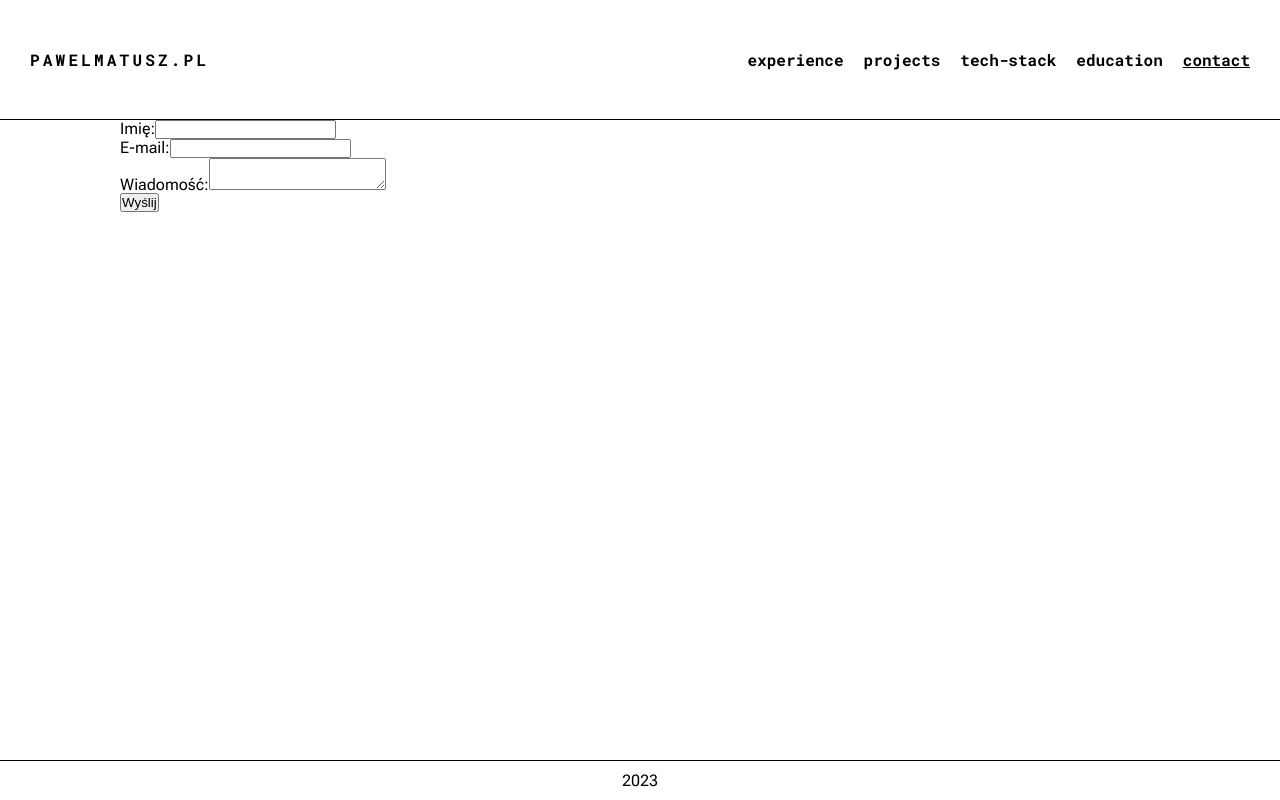
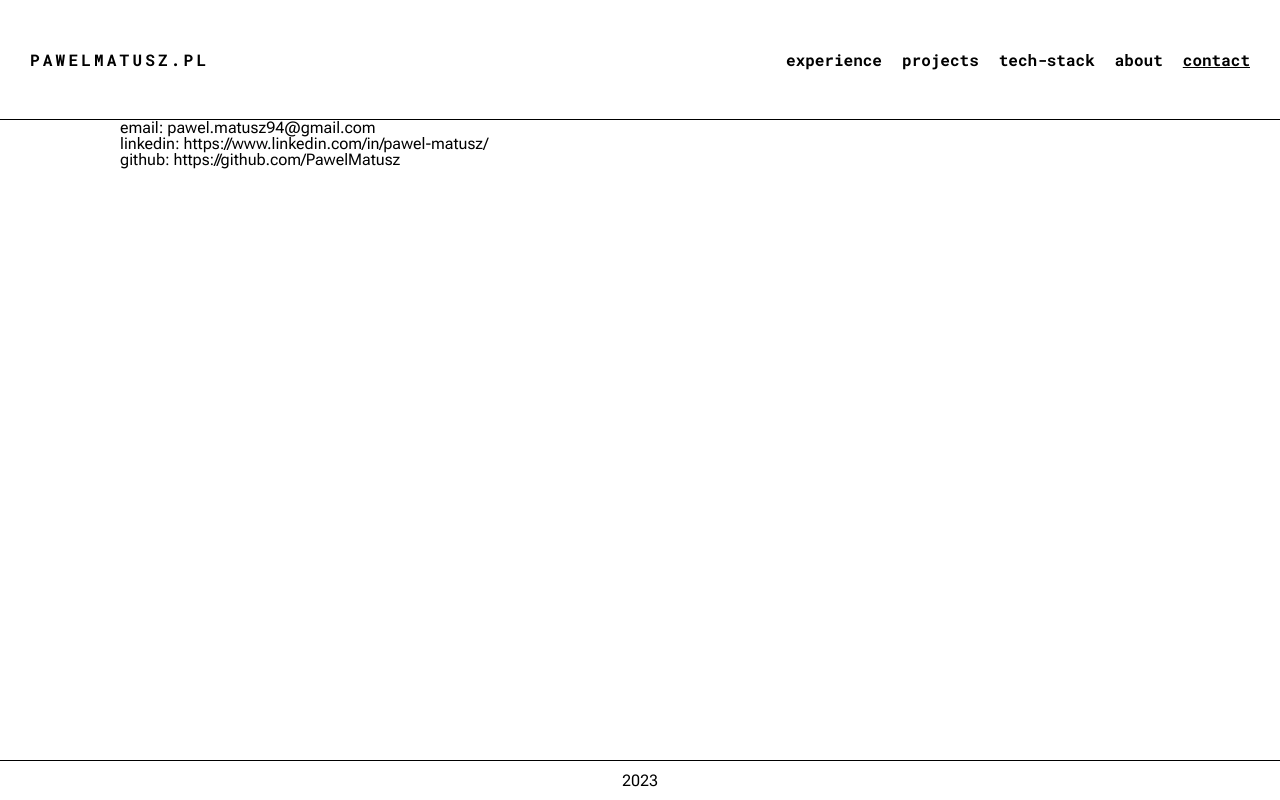
Before and after one commit to PawelMatusz/angular-portfolio, an Angular app: page /contact in a window 1280 px wide. Built offline with nearby package versions, Linux system fonts and the light colour scheme.

Commit message:
change style, contact component and delete education add about component/path

```diff
--- a/src/app/app-routing.module.ts
+++ b/src/app/app-routing.module.ts
@@ -1,11 +1,13 @@
 import { NgModule } from '@angular/core';
 import { RouterModule, Routes } from '@angular/router';
+
 import { ProjectsComponent } from './components/projects/projects.component';
 import { HeroComponent } from './components/hero/hero.component';
 import { ContactComponent } from './components/contact/contact.component';
 import { ExperienceComponent } from './components/experience/experience.component';
 import { TechStackComponent } from './components/tech-stack/tech-stack.component';
 import { ErrorPageComponent } from './components/error-page/error-page.component';
+import { AboutComponent } from './components/about/about.component';
 
 const routes: Routes = [
   { path: 'home', component: HeroComponent },
@@ -13,6 +15,7 @@ const routes: Routes = [
   { path: 'contact', component: ContactComponent },
   { path: 'experience', component: ExperienceComponent },
   { path: 'tech-stack', component: TechStackComponent },
+  { path: 'about', component: AboutComponent },
   {path: '',   redirectTo: '/home', pathMatch: 'full'},
   {path: '**', component: ErrorPageComponent},
 ];
--- a/src/app/components/contact/contact.component.html
+++ b/src/app/components/contact/contact.component.html
@@ -1,19 +1,8 @@
-<div class="wrapper">
+<section class="contact">
+  <div class="wrapper">
+  <p>email: <a href="mailto:pawel.matusz94@gmail.com">pawel.matusz94@gmail.com</a></p>
+  <p>linkedin: <a href="https://www.linkedin.com/in/pawel-matusz/">https://www.linkedin.com/in/pawel-matusz/</a></p>
+  <p>github: <a href="https://github.com/PawelMatusz">https://github.com/PawelMatusz</a></p>
+  </div>
 
-
-<form [formGroup]="contactForm" (ngSubmit)="onSubmit()">
-  <div>
-    <label for="name">Imię:</label>
-    <input type="text" formControlName="name">
-  </div>
-  <div>
-    <label for="email">E-mail:</label>
-    <input type="email" formControlName="email">
-  </div>
-  <div>
-    <label for="message">Wiadomość:</label>
-    <textarea formControlName="message"></textarea>
-  </div>
-  <button type="submit" >Wyślij</button>
-</form>
-</div>
+</section>
--- a/src/app/components/contact/contact.component.ts
+++ b/src/app/components/contact/contact.component.ts
@@ -8,19 +8,4 @@ import { FormBuilder, FormGroup, Validators } from '@angular/forms';
   changeDetection: ChangeDetectionStrategy.OnPush
 })
 export class ContactComponent {
-  contactForm: FormGroup;
-
-  constructor(private formBuilder: FormBuilder) {
-    this.contactForm = this.formBuilder.group({
-      name: ['', Validators.required],
-      email: ['', [Validators.required, Validators.email]],
-      message: ['', Validators.required]
-    });
-  }
-
-  onSubmit() {
-    const data = this.contactForm.value;
-console.log(data);
-
-  }
 }
--- a/src/app/components/header/header.component.ts
+++ b/src/app/components/header/header.component.ts
@@ -11,7 +11,7 @@ export class HeaderComponent {
     'experience',
     'projects',
     'tech-stack',
-    'education',
+    'about',
     'contact'
   ]
 
--- a/src/app/components/tech-stack/tech-stack.component.ts
+++ b/src/app/components/tech-stack/tech-stack.component.ts
@@ -10,12 +10,13 @@ export class TechStackComponent {
   technologies = [
     { name: 'Angular', icon: '../../../assets/img/angular-icon.svg' },
     { name: 'React', icon: '../../../assets/img/react-icon.svg' },
-    { name: 'HTML5', icon: '../../../assets/img/html-icon.svg' },
+    { name: 'HTML', icon: '../../../assets/img/html-icon.svg' },
     { name: 'CSS3', icon: '../../../assets/img/css-icon.svg' },
     { name: 'JavaScript', icon: '../../../assets/img/js-icon.svg' },
     { name: 'TypeScript', icon: '../../../assets/img/ts-icon.svg' },
     { name: 'SCSS', icon: '../../../assets/img/sass-icon.svg' },
     { name: 'GIT', icon: '../../../assets/img/git-icon.svg' },
     { name: 'NETLIFY', icon: '../../../assets/img/netlify-icon.svg' },
+    { name: 'HUBSPOT', icon: '../../../assets/img/hubspot-icon.svg' },
   ];
 }
```
Also changed, not shown: src/assets/img/hubspot-icon.svg (added).
